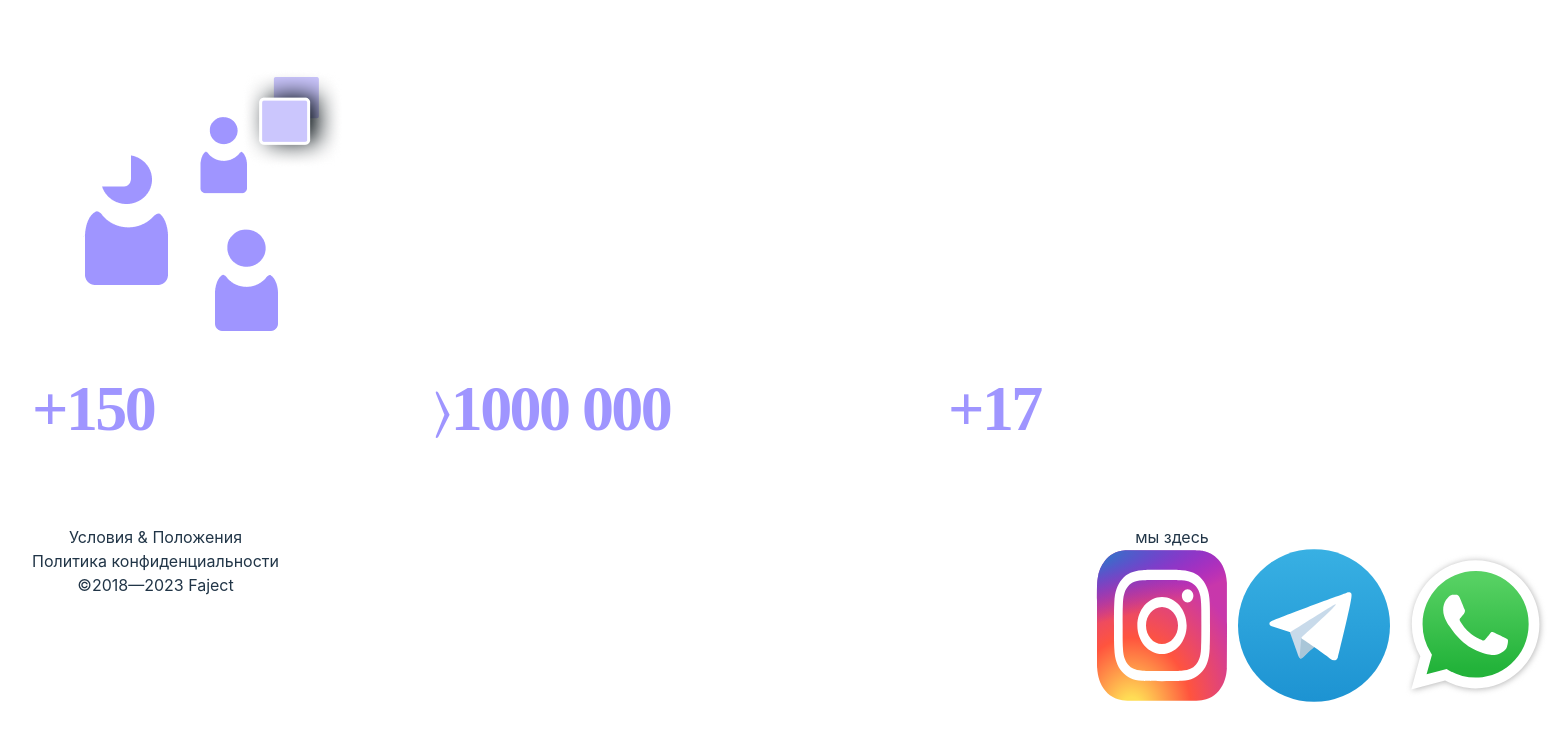
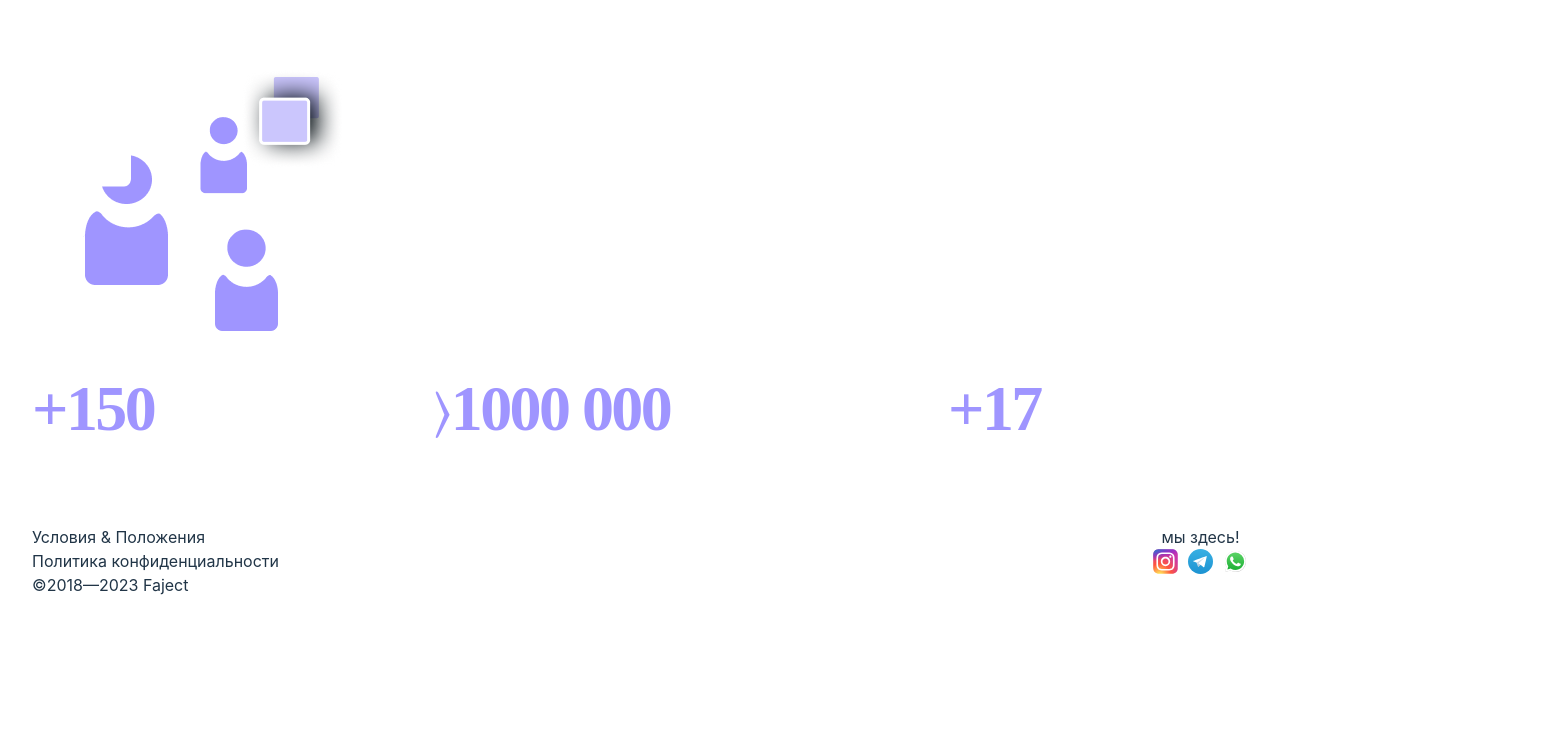
Before and after one commit to danilaleo/Faject_about, a React (Vite) app: page / in a window 1280 px wide. Shown: the part 1107-1841 px from the top of the page, 1552 px wide, since content can reach past the window. After the commit the page ends 1736 px from the top, so only its background shows below. Built offline with nearby package versions, Linux system fonts and the light colour scheme; a web font is replaced by a local one.

Commit message:
footer formatted 17.07.2023

```diff
--- a/src/App.css
+++ b/src/App.css
@@ -90,3 +90,17 @@
   justify-content: space-between;
 
 }
+
+.social-logos {
+  display: flex;
+  gap: 10px;
+}
+
+.social-logo {
+  width: 25px;
+  height: 25px;
+}
+
+.footer-link {
+  text-align: left;
+}
--- a/src/App.jsx
+++ b/src/App.jsx
@@ -1,16 +1,15 @@
+import React from 'react';
 import handShake from './assets/images/HandShake.svg';
 import questions from './assets/images/Questions.svg';
 import brain from './assets/images/Brain.svg';
 import peoplesActivity from './assets/images/PeoplesActivity.png';
 import instagram from './assets/images/Instagram_logo_2016.svg';
-import whatsapp from './assets/images/WhatsApp.svg'
-import telegram from './assets/images/Telegram_logo.svg'
+import whatsapp from './assets/images/WhatsApp.svg';
+import telegram from './assets/images/Telegram_logo.svg';
 
 import './App.css';
 
 function App() {
-  //  const [count, setCount] = useState(0);
-
   return (
     <>
       <div>
@@ -18,24 +17,23 @@ function App() {
           <h2 className='about-title'>О компании</h2>
         </div>
 
-
         <div className="about-paragraph">
           <div>
             Почти 3 года в Faject мы занимаемся разработкой и дизайном для компаний по всему миру. Мы помогаем компаниям создавать сервисы и сайты для людей. Делаем бизнес комфортным и удобным в общении с клиентами так, чтобы это было выгодно.
           </div>
-          <div style={{ display: "inline-block" }}>
+          <div style={{ display: 'inline-block' }}>
             <img src={handShake} alt="Hand Shake" />
           </div>
         </div>
+
         <div className="about-paragraph">
           <div>
             <img src={questions} alt="questions" />
           </div>
-
           <div className="text-right"> В своей работе мы активно работаем с заказчиком, чтобы обеспечить наилучший результат и совместное творчество
           </div>
+        </div>
 
-        </div>
         <div className="about-paragraph">
           <div>Для оптимизации всех процессов и экономии средств клиента на начальных этапах разработки мы используем неройнные сети. Так, мы внесколько раз ускоряем подбор стиля иллюстраций, чтобы заказчик мог выбрать, что ему больше по душе.
           </div>
@@ -52,6 +50,7 @@ function App() {
             На этапе разработки технического задания мы изучаем потребности и цели вашей компании. Мы предлагаем наилучшие решения, экономя средства заказчика и избавляясь от лишних функций. Наша главная задача - предоставить удобный функционал и эффективный инструмент маркетинга для вашего бизнеса.
           </div>
         </div>
+
         <div className='about-counters-section'>
           <div className='about-counter-box'>
             <div className='about-counter'>+150</div>
@@ -66,19 +65,20 @@ function App() {
             <div className='about-counter-subtitle'>Профессионалов в международной команде</div>
           </div>
         </div>
+
         <div className='about-footer'>
           <div>
-            <div>Условия & Положения</div>
-            <div>Политика конфиденциальности</div>
-            <div>©2018—2023 Faject</div>
+            <div className="footer-link">Условия & Положения</div>
+            <div className="footer-link">Политика конфиденциальности</div>
+            <div className="footer-link">©2018—2023 Faject</div>
           </div>
+
           <div>
-            <div>мы здесь</div>
-            <div style={{ display: "flex", gap: "10px" }}>
-              <img src={instagram} alt="instagram logo" />
-              <img src={telegram} alt="telegram logo" />
-              <img src={whatsapp} alt="whatsapp logo" />
-
+            <div>мы здесь!</div>
+            <div className='social-logos'>
+              <img src={instagram} alt="instagram logo" className='social-logo' />
+              <img src={telegram} alt="telegram logo" className='social-logo' />
+              <img src={whatsapp} alt="whatsapp logo" className='social-logo' />
             </div>
           </div>
         </div>
```
